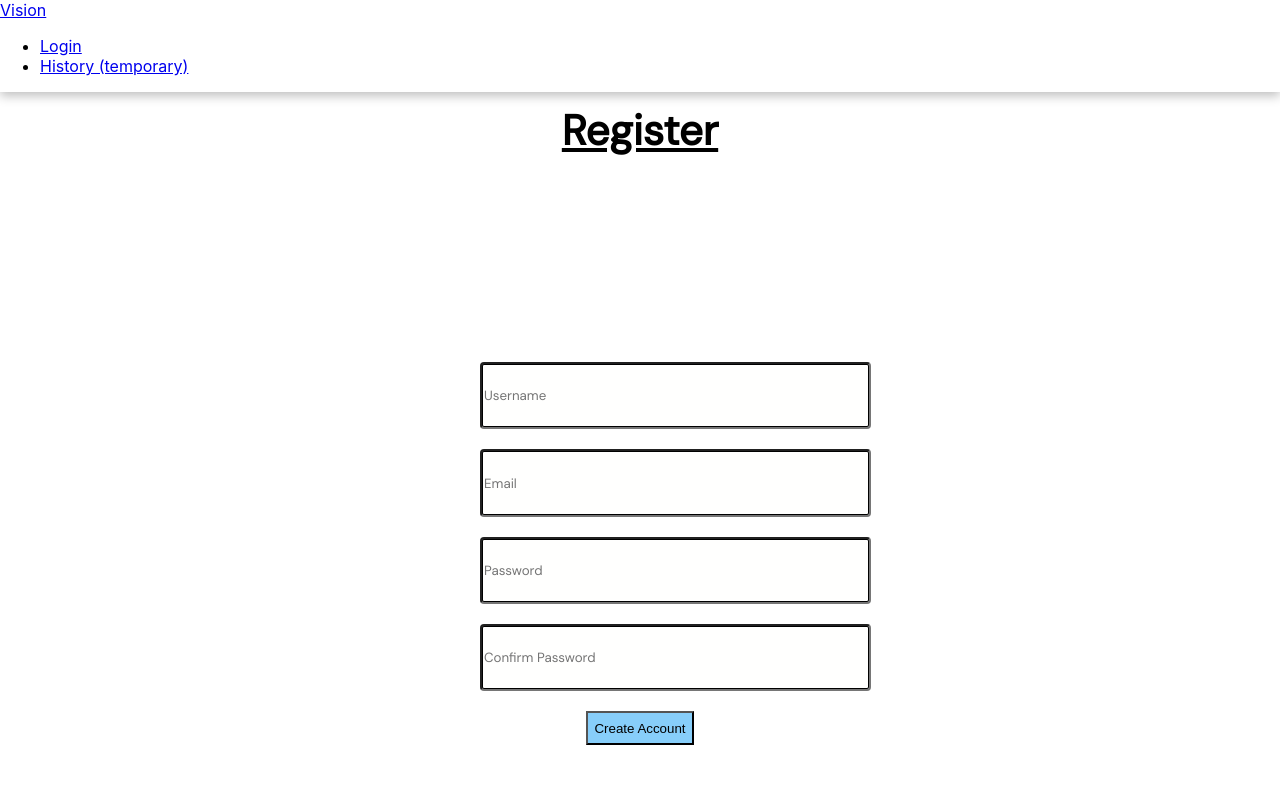
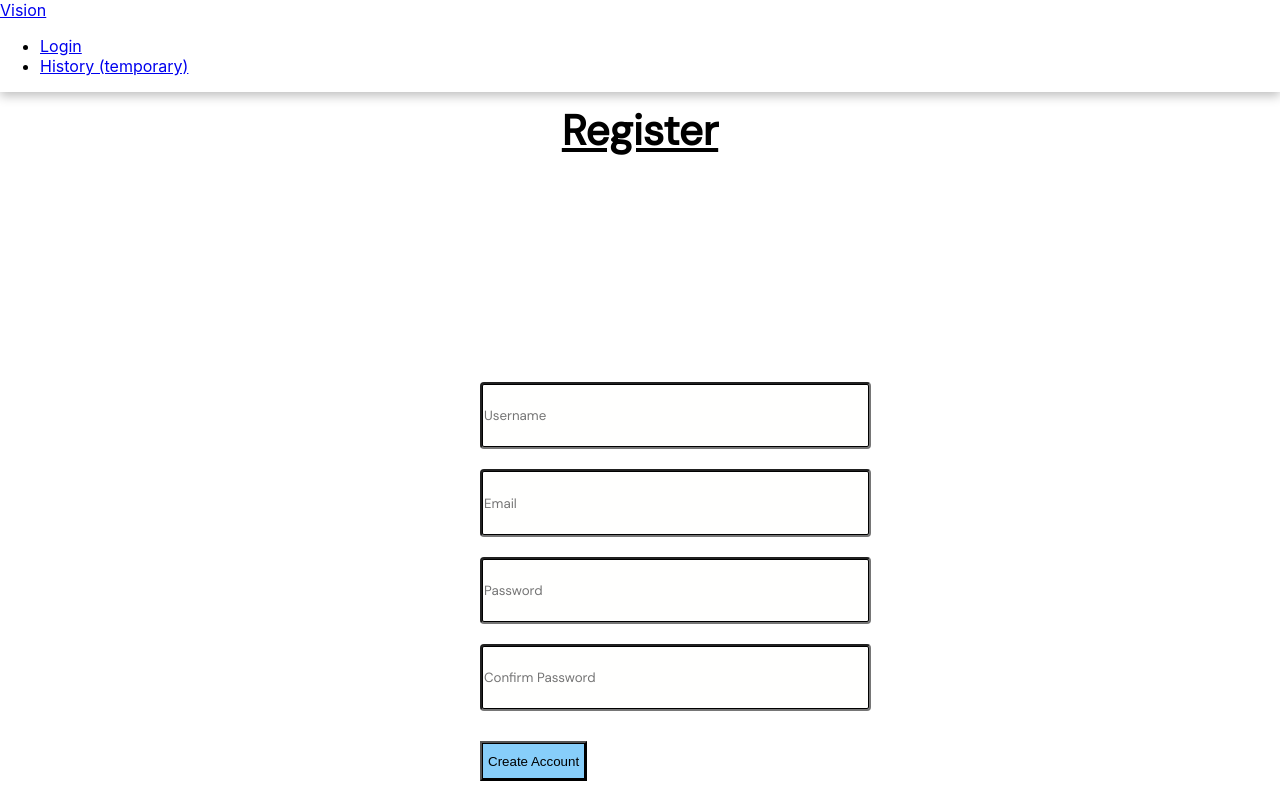
Before and after one commit to 201FinalProject/TaskBoardApp, a React (Create React App) app in the folder 201-react/: page /Register in a window 1280 px wide. Shown: the top 800 px of the page. Built offline with nearby package versions, Linux system fonts and the light colour scheme.

Commit message:
sort of commit

```diff
--- a/201-react/src/App.jsx
+++ b/201-react/src/App.jsx
@@ -19,7 +19,7 @@ function App(){
             <Route path="/history" element={<HistoryPage/>}/>
             <Route path="/Register" element={<Register></Register>}/>
         </Routes>
-        <CreateGroup></CreateGroup>
+
       </div>
     </BrowserRouter>
   )
--- a/201-react/src/Pages/Register.css
+++ b/201-react/src/Pages/Register.css
@@ -1,8 +1,7 @@
 #Main {
     margin: auto;
-    width: 100%;
-    text-align: center;
     font-size: 20px;
+    width: 40%;
 }
 
 h1 {
@@ -17,12 +16,8 @@ h1 {
     margin-bottom: -100px;
 }
 
-#FormContainer {
-    width: 30%;
-    margin: auto;
-}
 
-input, select{
+input {
     height: 61.359771728515625px;
     width: 383.42926025390625px;
     border-radius: 4px;
@@ -30,15 +25,17 @@ input, select{
     box-shadow: inset 0px -1px 0px #000000, inset 1px 0px 0px #000000, inset -1px 0px 0px #000000, inset 0px 1px 0px #000000;
     margin-top: 20px;
     font-family: DM Sans;
-    display: block;
+    display: inline-block;
     background: #FFCFA403;
 }
 
 button {
-    margin-top: 20px;
-    height: 2.5em;
+    margin-top: 30px;
+    height: 40px;
+    box-shadow: inset 0px -1px 0px #000000, inset 1px 0px 0px #000000, inset -1px 0px 0px #000000, inset 0px 1px 0px #000000;
     caret-color: transparent;
     text-align: center;
     box-sizing: border-box;
     background-color: #87CEFA;
+    display: block;
 }
--- a/201-react/src/Pages/Register.jsx
+++ b/201-react/src/Pages/Register.jsx
@@ -3,6 +3,11 @@ import GroupSelect from "../Components/GroupSelectButton/GroupSelect"
 import PageHeader from "../Components/PageHeader/PageHeader"
 import './Register.css';
 
+
+const useStyles ={
+
+
+}
 function Register(){
     return(
         <div id="Main" style={{marginTop: "100px"}}>
```
